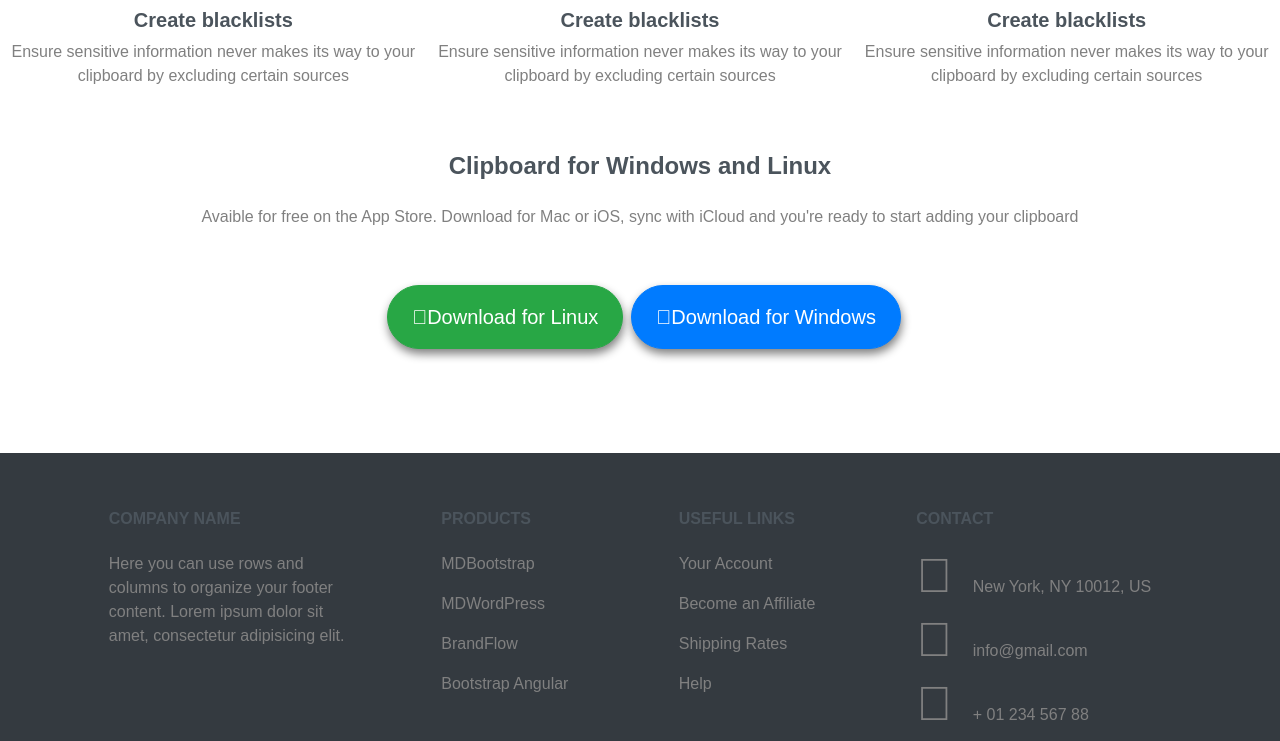
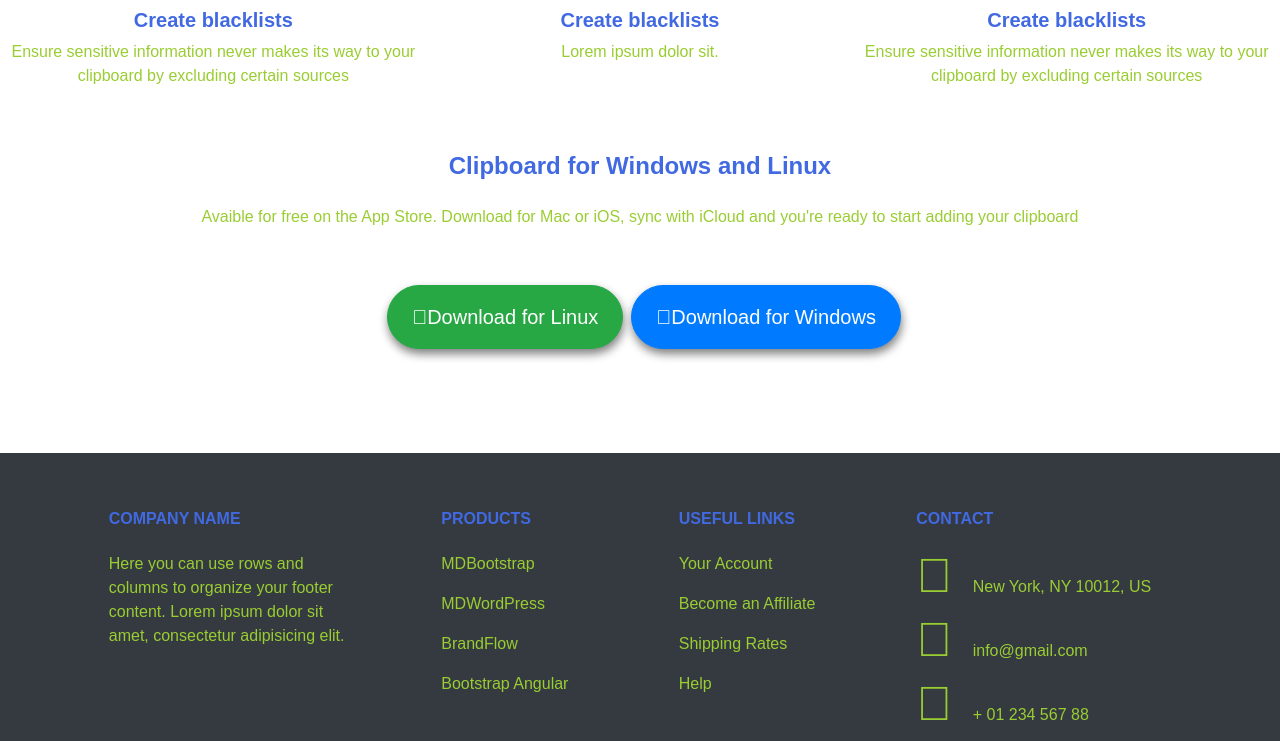
Before and after one commit to adeyinm/copyApp, a plain HTML site: page index.html in a window 1280 px wide. Shown: the part 1984-2725 px from the top of the page. Drawn offline with nearby package versions, Linux system fonts and the light colour scheme.

Commit message:
on branch1, modified html and css files

```diff
--- a/css/styles.css
+++ b/css/styles.css
@@ -43,14 +43,14 @@ top: 50px;
 
 *{
     font-family: 'bai Jamjuree', sans-serif;
-    text-decoration: none;
+    /* text-decoration: none; */
 }
 
 h1,h2,h3,h4,h5,h6{
-    color: #4b545c;
+    color: royalblue;
 }
 p,a{
-    color: gray !important;
+    color: yellowgreen !important;
 }
 i{
     font-size: 3rem;
--- a/index.html
+++ b/index.html
@@ -86,7 +86,7 @@
             <div class="my-5 mx-2 cc-flex">
                 <i class="fab fa-react text-muted my-3"></i>
                 <h1 class="h5 my-2 font-weight-bold">Create blacklists</h1>
-                <p>Ensure sensitive information never makes its way to your clipboard  by excluding certain sources</p>
+                <p>Lorem ipsum dolor sit.</p>
             </div>
             <div class="my-5 mx-2 cc-flex">
                 <i class="fab fa-react text-muted my-3"></i>
```
